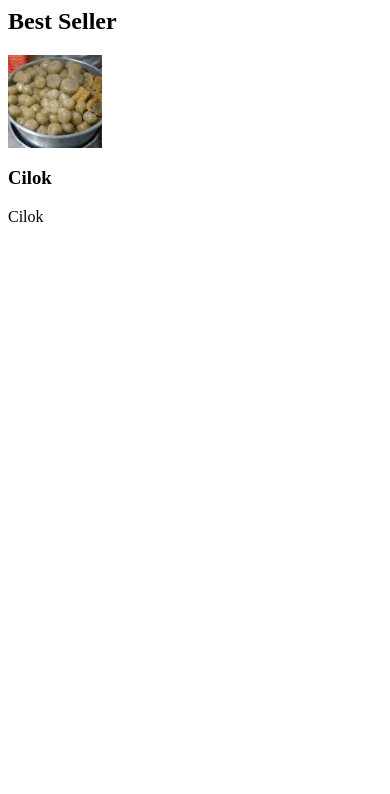
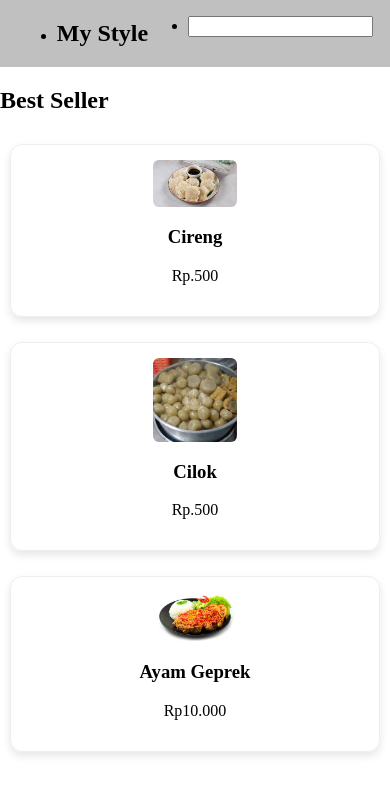
Before and after one commit to flaxencraft/Online-Shop, a plain HTML site: page Home.html in a window 390 px wide. Drawn offline with Linux system fonts and the light colour scheme.

Commit message:
Add product detail page and enhance home page layout
- Created cilok.html and cilok.css for the product detail page, featuring a responsive layout with an image and product name.
- Added cireng.jpg as a product image.
- Implemented home.css for styling the home page, including a navbar and best seller product grid layout.
- Introduced home.js to handle the "buy" button functionality, providing user feedback on product addition to the cart.

```diff
--- a/Home.html
+++ b/Home.html
@@ -1,15 +1,49 @@
 <html>
     <head>
         <title>Home Page</title>
+        <link rel="stylesheet" href="./home.css">
     </head>
-    <body>
-        <div>
-            <h2>Best Seller</h2>
-            <div>
-                <img src="./cilok.jpg" alt="cilok image" width="25%">
-                <h3>Cilok</h3>
-                <p>Cilok</p>
+    <body style="font-family: 'Poppins';">
+        <div class="navbar-container">
+            <div class="logo">
+                <ul>
+                    <li>
+                        <h2>My Style</h2>
+                    </li>
+                </ul>
+            </div>
+            <div class="search">
+                <ul>
+                    <li>
+                        <input type="text">
+                    </li>
+                </ul>
             </div>
         </div>
+        <div class="best-seller-container">
+            <h2>Best Seller</h2>
+            <div class="best-seller-product">
+                <div class="product-container">
+                    <img src="./cireng.jpg" alt="cireng image" width="25%">
+                    <h3>Cireng</h3>
+                    <p>Rp.500</p>
+                </div>
+                <a class="product-button" href="./cilok.html">
+                    <div class="product-container">
+                        <img src="./cilok.jpg" alt="cilok image" width="25%">
+                        <h3>Cilok</h3>
+                        <p>Rp.500</p>
+                </div>
+                </a>
+                <a class="product-button">
+                    <div class="product-container">
+                        <img src="./ayam_geprek.jpg" alt="ayam geprek" width="25%">
+                        <h3>Ayam Geprek</h3>
+                        <p>Rp10.000</p>
+                    </div>
+                </a>
+            </div>
+        </div>
+        <script src="./home.js"></script>
     </body>
 </html>
--- /dev/null
+++ b/home.css
@@ -0,0 +1,39 @@
+body {
+    margin: 0;
+}
+.navbar-container {
+    display: flex;
+    justify-content: center;
+    background-color: #c0c0c0;
+}
+.best-seller-product {
+    display: grid;
+    grid-template-columns: repeat(auto-fit, minmax(200px, 1fr));
+    gap: 25px;
+    padding: 10px;
+}
+.product-container {
+    border: 1px solid #eee;
+    padding: 15px;
+    border-radius: 12px;
+    text-align: center;
+    box-shadow: 0 4px 8px rgba(0,0,0,0.1);
+    transition: 0.3s;
+    text-decoration: none;
+}
+.product-container img {
+    border-radius: 6px;
+    transition: 0.3s;
+}
+.product-container:hover {
+    box-shadow: 0 8px 16px rgba(0,0,0,0.3);
+    scale: 105%;
+}
+.product-container img:hover {
+    scale: 120%;
+    transition: 0.3s;
+}
+.product-button {
+    text-decoration: none;
+    color: black;
+}
--- /dev/null
+++ b/home.js
@@ -0,0 +1,31 @@
+// Tunggu sampai seluruh konten HTML selesai dimuat
+document.addEventListener('DOMContentLoaded', () => {
+
+    // 1. Ambil semua tombol beli
+    const buttons = document.querySelectorAll('.buy-button');
+
+    // 2. Tambahkan fungsi klik ke setiap tombol
+    buttons.forEach((button) => {
+        button.addEventListener('click', () => {
+
+            // Mengambil container produk terdekat dari tombol yang diklik
+            const productCard = button.parentElement;
+
+            // Mengambil teks dari nama dan harga
+            const namaProduk = productCard.querySelector('h3').innerText;
+            const hargaProduk = productCard.querySelector('p').innerText;
+
+            // Tampilkan pesan konfirmasi
+            alert(`Berhasil! ${namaProduk} (${hargaProduk}) masuk ke keranjang.`);
+
+            // Efek tambahan: Ubah teks tombol sementara
+            button.innerText = "Ditambahkan!";
+            button.style.backgroundColor = "#2ecc71";
+
+            setTimeout(() => {
+                button.innerText = "Beli Sekarang";
+                button.style.backgroundColor = "#4CAF50";
+            }, 2000);
+        });
+    });
+});
```
Also changed, not shown: cilok.css (added, +8 -0 lines), cilok.html (added, +16 -0 lines), About Us.html (deleted), About_Us.html (added), ayam_geprek.jpg (added), cireng.jpg (added).
